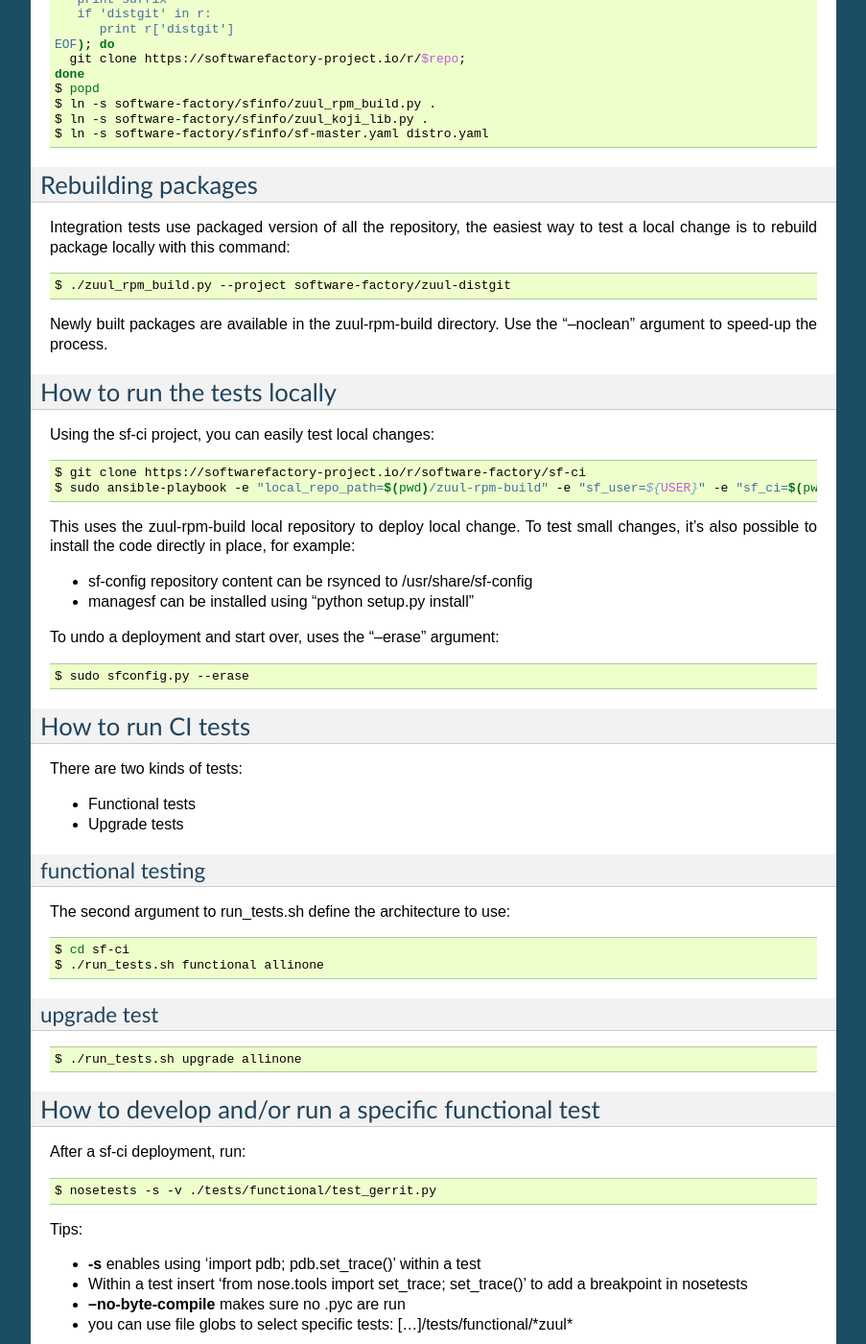
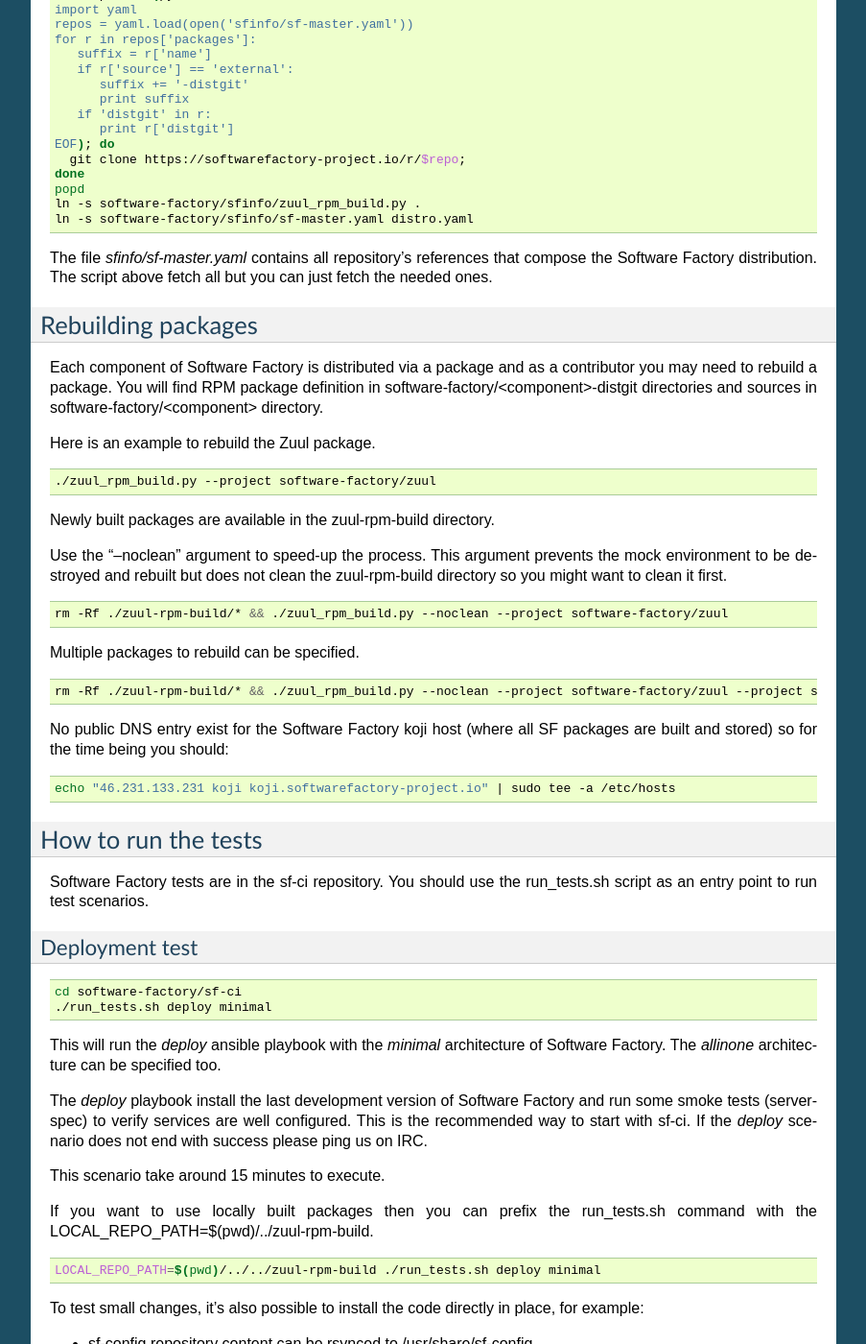
Before and after one commit to softwarefactory-project/sf-docs, a Sphinx documentation site: the page built from docs/contributor.rst, in a window 1280 px wide and 1400 px high, scrolled down 776 px. Shown: the whole window at 96% size, without its empty margins (198-1101 px from the left). Built offline with Sphinx 7.4.7, drawn with Linux system fonts in a browser that asks for light colours; the version number could not be read and is left out; some of the changed text lies outside the part shown.

Commit message:
Add more infos in the contributors doc
Change-Id: Ibec1cf20bf5972af7fc3b88f9a7b0ecb2dfee09e
Depends-on: I155a75ca07b5d2783a88ac468572fc928b27a3a5

```diff
--- a/docs/contributor.rst
+++ b/docs/contributor.rst
@@ -10,9 +10,9 @@
 
 The easiest way to get involved is to join us on IRC: #softwarefactory channel on Freenode.
 
-The mailing list is softwarefactory-dev@redhat.com , subscribe here: https://www.redhat.com/mailman/listinfo/softwarefactory-dev
+The mailing list is softwarefactory-dev@redhat.com , subscribe here: https://www.redhat.com/mailman/listinfo/softwarefactory-dev.
 
-User stories and bug tracker are available here: https://softwarefactory-project.io/storyboard/#!/project_group/4
+Story and bug tracker is available here: https://softwarefactory-project.io/storyboard/#!/project_group/4.
 
 New user stories should be submitted as a review to the **sf-specs** repository on Software Factory.
 See https://softwarefactory-project.io/r/gitweb?p=software-factory/sf-specs.git;a=blob_plain;f=README.md for
@@ -25,119 +25,232 @@
 
 .. code-block:: bash
 
- sudo yum install -y git git-review vim-enhanced tmux curl rpmdevtools createrepo mock python-jinja2
+ sudo yum install -y centos-release-openstack-newton
+ sudo yum install -y git git-review vim-enhanced tmux curl rpmdevtools createrepo mock python-jinja2 ansible
  sudo /usr/sbin/usermod -a -G mock $USER
+ newgrp mock
+
+It is recommended that your Centos 7 installation is dedicated to Software Factory development
+to avoid thrid party components conflicts.
 
 Then you will need to check out the Software Factory repositories:
 
 .. code-block:: bash
 
- $ mkdir software-factory
- $ pushd software-factory
- $ git clone https://softwarefactory-project.io/r/software-factory/sfinfo
- $ for repo in $(python << EOF
+ mkdir software-factory
+ pushd software-factory
+ git clone https://softwarefactory-project.io/r/software-factory/sfinfo
+ git clone https://softwarefactory-project.io/r/software-factory/sf-ci
+ for repo in $(python << EOF
  import yaml
  repos = yaml.load(open('sfinfo/sf-master.yaml'))
  for r in repos['packages']:
     suffix = r['name']
     if r['source'] == 'external':
        suffix += '-distgit'
-    print suffix
+       print suffix
     if 'distgit' in r:
        print r['distgit']
  EOF); do
    git clone https://softwarefactory-project.io/r/$repo;
  done
- $ popd
- $ ln -s software-factory/sfinfo/zuul_rpm_build.py .
- $ ln -s software-factory/sfinfo/zuul_koji_lib.py .
- $ ln -s software-factory/sfinfo/sf-master.yaml distro.yaml
+ popd
+ ln -s software-factory/sfinfo/zuul_rpm_build.py .
+ ln -s software-factory/sfinfo/sf-master.yaml distro.yaml
 
+The file *sfinfo/sf-master.yaml* contains all repository's references that compose
+the Software Factory distribution. The script above fetch all but you can just
+fetch the needed ones.
 
 Rebuilding packages
 -------------------
 
-Integration tests use packaged version of all the repository, the easiest
-way to test a local change is to rebuild package locally with this command:
+Each component of Software Factory is distributed via a package and as a contributor you may
+need to rebuild a package. You will find RPM package definition in
+software-factory/<component>-distgit directories and sources in software-factory/<component>
+directory.
+
+Here is an example to rebuild the Zuul package.
 
 .. code-block:: bash
 
- $ ./zuul_rpm_build.py --project software-factory/zuul-distgit
+ ./zuul_rpm_build.py --project software-factory/zuul
 
-Newly built packages are available in the zuul-rpm-build directory. Use
-the "--noclean" argument to speed-up the process.
+Newly built packages are available in the zuul-rpm-build directory.
 
-
-How to run the tests locally
-----------------------------
-
-Using the sf-ci project, you can easily test local changes:
+Use the "--noclean" argument to speed-up the process. This argument prevents
+the mock environment to be destroyed and rebuilt but does not clean the
+zuul-rpm-build directory so you might want to clean it first.
 
 .. code-block:: bash
 
- $ git clone https://softwarefactory-project.io/r/software-factory/sf-ci
- $ sudo ansible-playbook -e "local_repo_path=$(pwd)/zuul-rpm-build" -e "sf_user=${USER}" -e "sf_ci=$(pwd)/sf-ci" sf-ci/playbooks/deploy.yml
+ rm -Rf ./zuul-rpm-build/* && ./zuul_rpm_build.py --noclean --project software-factory/zuul
 
-This uses the zuul-rpm-build local repository to deploy local change.
+Multiple packages to rebuild can be specified.
+
+.. code-block:: bash
+
+ rm -Rf ./zuul-rpm-build/* && ./zuul_rpm_build.py --noclean --project software-factory/zuul --project software-factory/nodepool
+
+No public DNS entry exist for the Software Factory koji host (where all SF
+packages are built and stored) so for the time being you should:
+
+.. code-block:: bash
+
+ echo "46.231.133.231 koji koji.softwarefactory-project.io" | sudo tee -a /etc/hosts
+
+How to run the tests
+--------------------
+
+Software Factory tests are in the sf-ci repository. You should use the run_tests.sh
+script as an entry point to run test scenarios.
+
+Deployment test
+...............
+
+.. code-block:: bash
+
+ cd software-factory/sf-ci
+ ./run_tests.sh deploy minimal
+
+This will run the *deploy* ansible playbook with the *minimal* architecture
+of Software Factory. The *allinone* architecture can be specified too.
+
+The *deploy* playbook install the last development version of Software Factory
+and run some smoke tests (serverspec) to verify services are well configured.
+This is the recommended way to start with sf-ci. If the *deploy* scenario
+does not end with success please ping us on IRC.
+
+This scenario take around 15 minutes to execute.
+
+If you want to use locally built packages then you can prefix the run_tests.sh command
+with the LOCAL_REPO_PATH=$(pwd)/../zuul-rpm-build.
+
+.. code-block:: bash
+
+ LOCAL_REPO_PATH=$(pwd)/../../zuul-rpm-build ./run_tests.sh deploy minimal
+
 To test small changes, it's also possible to install the code directly in place,
 for example:
 
 * sf-config repository content can be rsynced to /usr/share/sf-config
 * managesf can be installed using "python setup.py install"
 
+Access the SF UI
+................
+
+After a successful run of run_tests.sh the Software Factory UI is accessible
+via a web browser. The default hostname of a deployment is *sftests.com*
+so you should be able to access it using *http(s)://sftests.com*.
+
+As sftests.com domain might be not resolvable it needs to be added to
+your host resolver:
+
+.. code-block:: bash
+
+ echo "<sf-ip> sftests.com" | sudo tee -a /etc/hosts
+
+Local authentication is enabled for the *admin* user using the
+password *userpass*. Furthermore additional users are available:
+*user2*, *user3*, *user4* with the password *userpass*.
+
+Please note that *Toogle login form* link must be clicked in order to
+display the login form.
+
+Erase a deployment
+..................
+
 To undo a deployment and start over, uses the "--erase" argument:
 
 .. code-block:: bash
 
- $ sudo sfconfig.py --erase
+ sudo sfconfig.py --erase
+
+This command erases deployment data and uninstall most of the
+SF packages. It helps to restart from a pretty clean environment.
+
+When switching from a *minimal* deployment to a *allinone* it is adviced
+to run that that command to avoid some side effects during functional tests.
 
 
-How to run CI tests
--------------------
+Functional test
+...............
 
-There are two kinds of tests:
+The *functional* scenario extends the *deploy* scenario by:
 
-* Functional tests
-* Upgrade tests
-
-
-functional testing
-..................
-
-The second argument to run_tests.sh define the architecture to use:
+* Provisionning random data (Git repos, reviews, stories, ...)
+* Get a backup
+* Run heath-check playbooks (see sf-ci/health-check/)
+* Run functional tests (see sf-ci/tests/functional/)
+* Check firefose events
+* Erase data (sfconfig --erase)
+* Recover the data from the backup (sfconfig --recover)
+* Check provisionned data have been recovered
 
 .. code-block:: bash
 
- $ cd sf-ci
- $ ./run_tests.sh functional allinone
+ ./run_tests.sh functional allinone
 
+Note that you can use LOCAL_REPO_PATH to include your changes.
 
-upgrade test
+This scenario take around 60 minutes to execute.
+
+Upgrade test
 ............
+
+The *upgrade* scenario simulates an update from the previous released version
+of Software Factory and the current development version.
+
+The scenario is:
+
+* Install and deploy the last released of SF
+* Run serverspec validation
+* Provision data
+* Run the upgrade
+* Check provisionned data
+* Run heath-check playbooks
+* Run functional tests
 
 .. code-block:: bash
 
- $ ./run_tests.sh upgrade allinone
+ ./run_tests.sh upgrade allinone
 
+Note that you can use LOCAL_REPO_PATH to include your changes.
 
+This scenario take around 60 minutes to execute.
 
-How to develop and/or run a specific functional test
-----------------------------------------------------
+Direct run of functional tests
+..............................
 
 After a sf-ci deployment, run:
 
 .. code-block:: bash
 
- $ nosetests -s -v ./tests/functional/test_gerrit.py
+ sudo ./scripts/create_ns.sh nosetests -sv tests/functional/
 
 Tips:
 
+* you can use file globs to select specific tests: [...]/tests/functional/\*zuul\*
 * **-s** enables using 'import pdb; pdb.set_trace()' within a test
 * Within a test insert 'from nose.tools import set_trace; set_trace()' to add a breakpoint in nosetests
 * **--no-byte-compile** makes sure no .pyc are run
-* you can use file globs to select specific tests: [...]/tests/functional/\*zuul\*
 
 
+Software Factory CI
+-------------------
+
+Changes proposed on Software Factory's repositories will be tested on the
+Software Factory upstream CI by the following jobs:
+
+* sf-rpm-build (build RPMs if needed by the change)
+* sf-ci-functional-minimal (run_tests.sh functional minimal)
+* sf-ci-upgrade-minimal (run_tests.sh upgrade minimal)
+* sf-ci-functional-allinone (run_tests.sh functional allinone)
+* sf-ci-upgrade-allinone (run_tests.sh upgrade allinone)
+
+The Software Factory upstream CI is based on sf-ci too so you can
+expect that a change working/or failing locally will behave similar
+on the CI.
 
 How to contribute
 -----------------
@@ -155,7 +270,7 @@
   git review # Summit your proposal on softwarefactory-project.io
 
 Your patch will be listed on the reviews pages at https://softwarefactory-project.io/r/ .
-Automatic tests are run against it and Jenkins/Zuul will
+Automatic tests are run against it and the CI will
 report results on your patch's Gerrit page. You can
 also check https://softwarefactory-project.io/zuul/ to follow the test process.
 
```
Also changed, not shown: other parts of docs/contributor.rst (+3 -1 lines).
